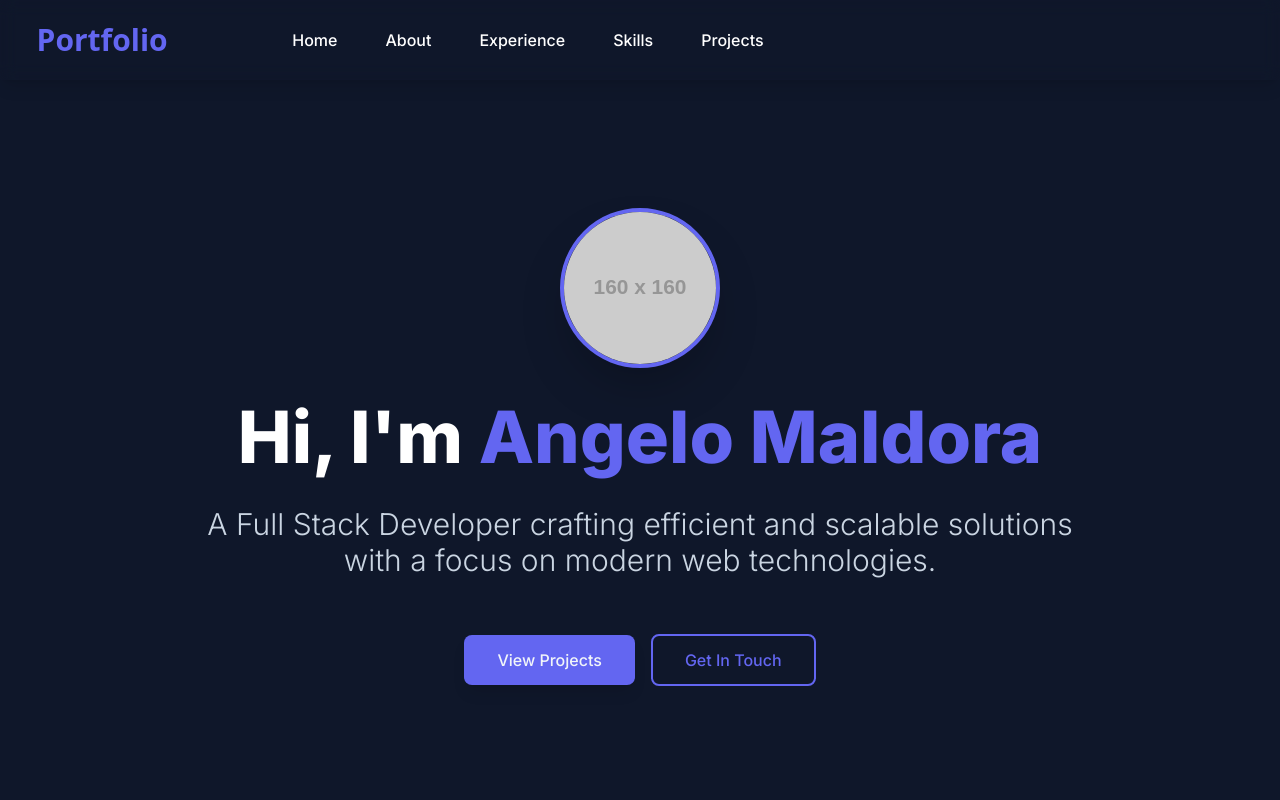
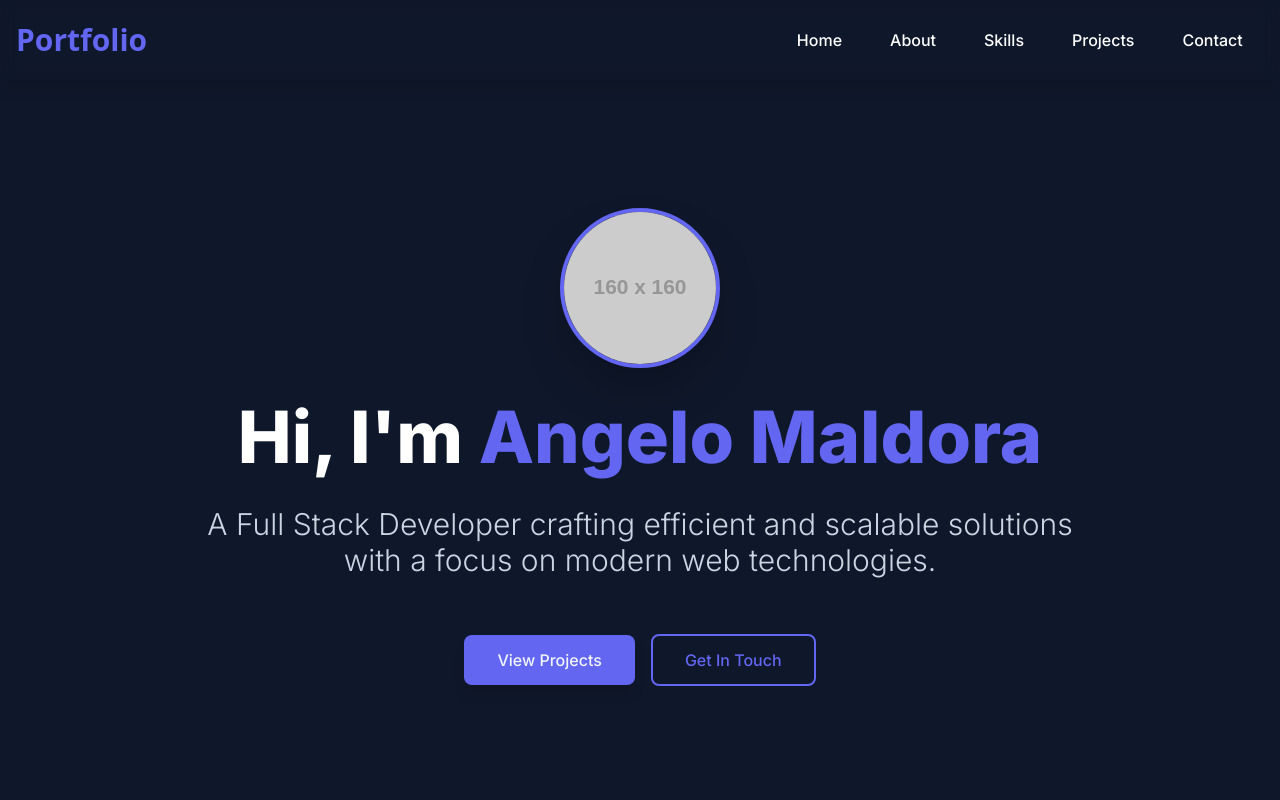
Before and after one commit to itzmegelo/Portfolio, a Vue app: page / in a window 1280 px wide. Shown: the top 800 px of the page. Built offline with nearby package versions, Linux system fonts and the light colour scheme; what tailgrids would draw is missing.

Commit message:
Improve ui

```diff
--- a/src/components/Navbar.vue
+++ b/src/components/Navbar.vue
@@ -10,9 +10,9 @@ const toggleNavbar = () => {
 const navLinkItems = ref([
   { text: 'Home', href: '/' },
   { text: 'About', href: '#about' },
-  { text: 'Experience', href: '#about' },
   { text: 'Skills', href: '#skills' },
-  { text: 'Projects', href: '#projects' }
+  { text: 'Projects', href: '#projects' },
+  { text: 'Contact', href: '#contact' },
 ])
 
 // Close menu when clicking outside
@@ -57,7 +57,10 @@ onUnmounted(() => {
             </button>
 
             <!-- Nav Links -->
-            <nav
+          </div>
+
+        </div>
+         <nav
               :class="{ hidden: !open }"
               class="absolute right-4 top-full w-full max-w-[250px] rounded-lg px-6 py-5 shadow dark:bg-dark-2 lg:static lg:block lg:w-full lg:max-w-full lg:shadow-none lg:dark:bg-transparent"
             >
@@ -72,8 +75,6 @@ onUnmounted(() => {
                 </li>
               </ul>
             </nav>
-          </div>
-        </div>
       </div>
     </div>
   </header>
--- a/src/views/HomeView.vue
+++ b/src/views/HomeView.vue
@@ -28,7 +28,7 @@
                 </div>
             </div>
         </section>
-        <section id="about" class="py-16 px-4 sm:px-6 lg:px-8">
+        <section id="about" class="py-16 px-4 sm:px-6 lg:px-8 scroll-mt-24">
             <div class="max-w-6xl mx-auto">
                 <h2
                     class="text-4xl font-bold text-center mb-12 text-orange-500 border-b-2 border-[#6366f1] pb-2 inline-block mx-auto">
@@ -59,7 +59,7 @@
                 </div>
             </div>
         </section>
-        <section id="skills" class="py-16 px-4 sm:px-6 lg:px-8">
+        <section id="skills" class="py-16 px-4 sm:px-6 lg:px-8 scroll-mt-24">
             <div class="max-w-6xl mx-auto">
                 <h2
                     class="text-4xl font-bold text-center mb-12 text-orange-500 border-b-2 border-[#6366f1] pb-2 inline-block mx-auto">
@@ -112,7 +112,7 @@
                 </div>
             </div>
         </section>
-        <section id="projects" class="py-16 px-4 sm:px-6 lg:px-8">
+        <section id="projects" class="py-16 px-4 sm:px-6 lg:px-8 scroll-mt-24">
             <div class="max-w-6xl mx-auto">
                 <h2
                     class="text-4xl font-bold text-center mb-12 text-orange-500 border-b-2 border-[#6366f1] pb-2 inline-block mx-auto">
@@ -218,7 +218,7 @@
                 </div>
             </div>
         </section>
-        <section id="contact" class="py-16 px-4 sm:px-6 lg:px-8">
+        <section id="contact" class="py-16 px-4 sm:px-6 lg:px-8 scroll-mt-24">
             <div class="max-w-6xl mx-auto">
                 <h2
                     class="text-4xl font-bold text-center mb-12 text-orange-500 border-b-2 border-[#6366f1] pb-2 inline-block mx-auto">
```
